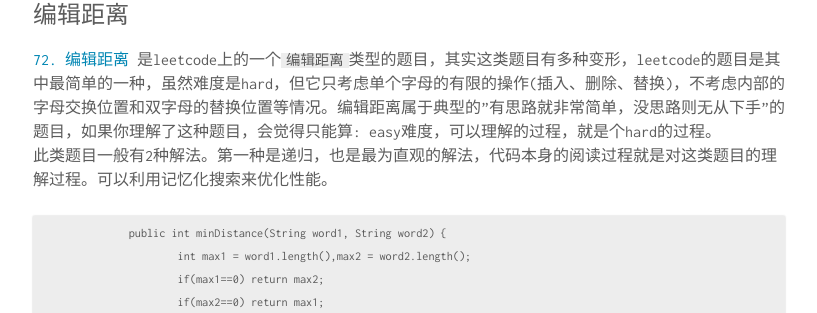
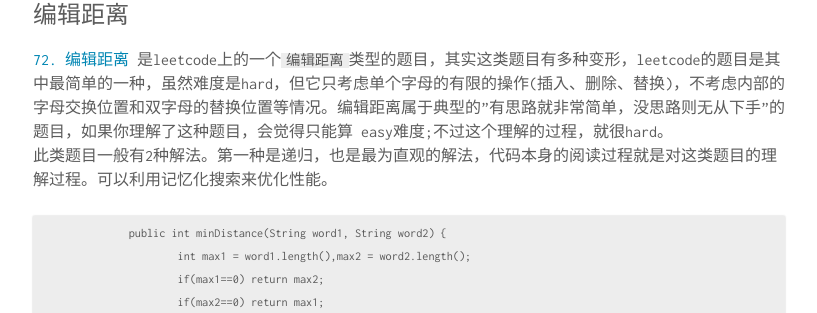
Before and after one commit to rongjoker/rongjoker.github.io, a Jekyll site: the page built from _posts/2021-04-08-algorithem4dna.md, in a window 1280 px wide and 900 px high. Shown: the part 390-703 px from the top of the window, without its empty margins (231-1048 px from the left). Built offline with Jekyll 4.4.1, drawn with Linux system fonts in a browser that asks for light colours; comment, search, counter and statistics services are not loaded.

````diff
--- a/_posts/2021-04-08-algorithem4dna.md
+++ b/_posts/2021-04-08-algorithem4dna.md
@@ -11,8 +11,8 @@
 
 ### 编辑距离
 
- [72. 编辑距离](https://leetcode-cn.com/problems/edit-distance/) 是leetcode上的一个`编辑距离`类型的题目，其实这类题目有多种变形，leetcode的题目是其中最简单的一种，虽然难度是hard，但它只考虑单个字母的有限的操作(插入、删除、替换)，不考虑内部的字母交换位置和双字母的替换位置等情况。编辑距离属于典型的"有思路就非常简单，没思路则无从下手"的题目，如果你理解了这种题目，会觉得只能算:
-easy难度，可以理解的过程，就是个hard的过程。<br>
+ [72. 编辑距离](https://leetcode-cn.com/problems/edit-distance/) 是leetcode上的一个`编辑距离`类型的题目，其实这类题目有多种变形，leetcode的题目是其中最简单的一种，虽然难度是hard，但它只考虑单个字母的有限的操作(插入、删除、替换)，不考虑内部的字母交换位置和双字母的替换位置等情况。编辑距离属于典型的"有思路就非常简单，没思路则无从下手"的题目，如果你理解了这种题目，会觉得只能算
+ easy难度;不过这个理解的过程，就很hard。<br>
 此类题目一般有2种解法。第一种是递归，也是最为直观的解法，代码本身的阅读过程就是对这类题目的理解过程。可以利用记忆化搜索来优化性能。<br>
 ```
               public int minDistance(String word1, String word2) {
````
Also changed, not shown: _posts/2021-03-21-algorithem1cube.md (+2 -2 lines), _posts/2021-04-07-algorithem3stock.md (+1 -1 lines).
